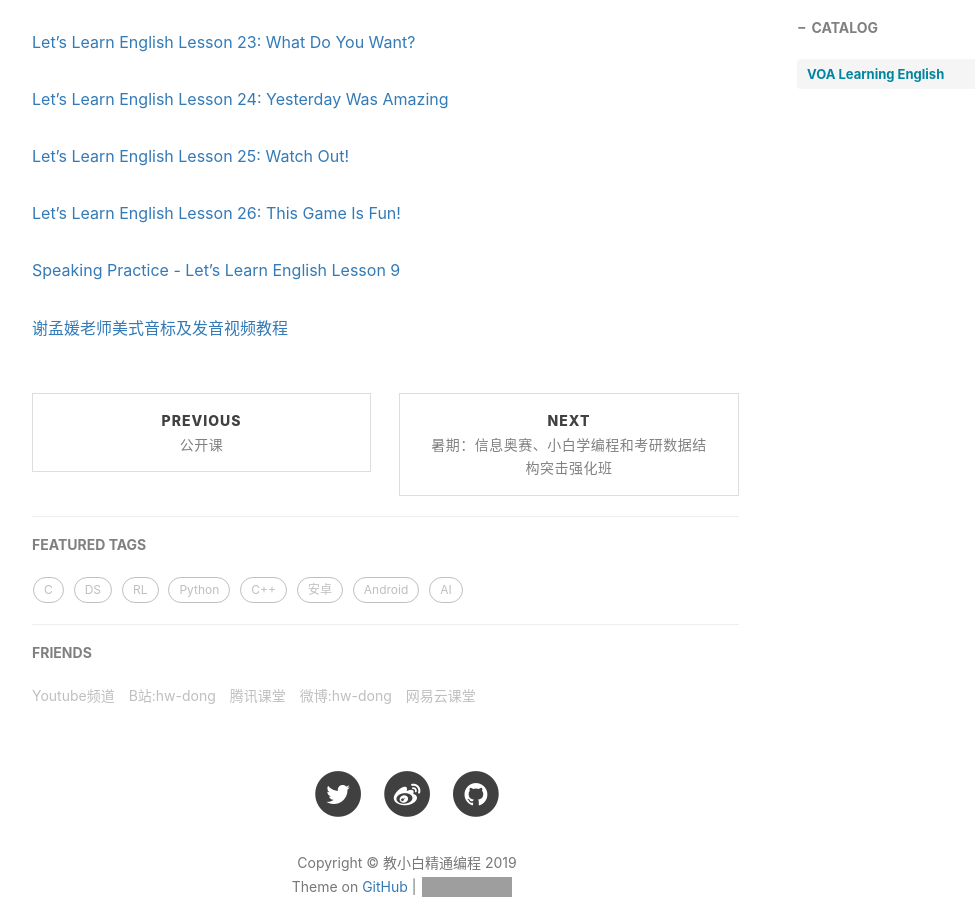
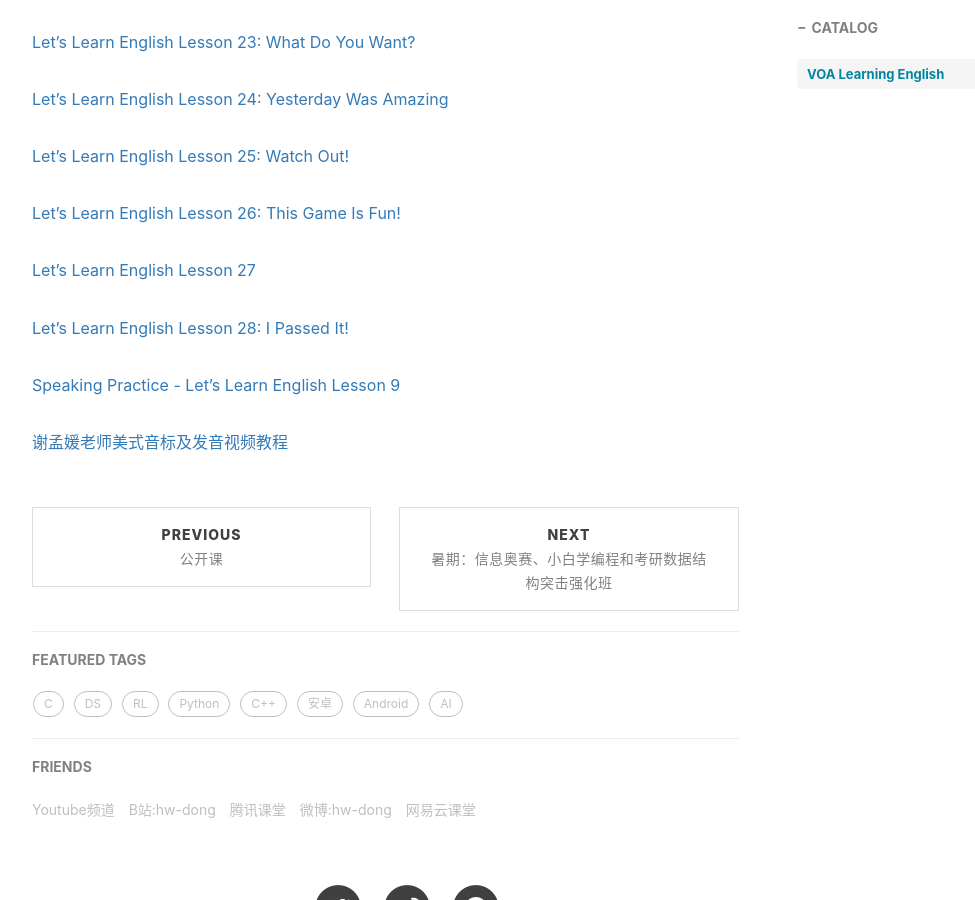
Before and after one commit to xuepro/xuepro.github.io, a Jekyll site: the page built from _posts/2019-05-24-Learning English.md, in a window 1280 px wide and 900 px high, scrolled down 1932 px. Shown: the whole window, without its empty margins (233-1208 px from the left). Built offline with Jekyll 4.4.1, drawn with Linux system fonts in a browser that asks for light colours; nearby versions of some CDN libraries; comment, search, counter and statistics services are not loaded; grey boxes are pictures that could not be loaded.

Commit message:
Update 2019-05-24-Learning English.md

```diff
--- a/_posts/2019-05-24-Learning English.md
+++ b/_posts/2019-05-24-Learning English.md
@@ -66,6 +66,10 @@ tags:
 
 [Let's Learn English Lesson 26: This Game Is Fun!](https://www.youtube.com/watch?v=x2SQcTFvVzw)
 
+[Let's Learn English Lesson 27](https://www.youtube.com/watch?v=d_4TVWhqX4E)
+
+[Let's Learn English Lesson 28: I Passed It!](https://www.youtube.com/watch?v=rn7kmGroxKs)
+
 [Speaking Practice - Let's Learn English Lesson 9](https://www.youtube.com/watch?v=wMV1z4o91JI)
 
 
```
